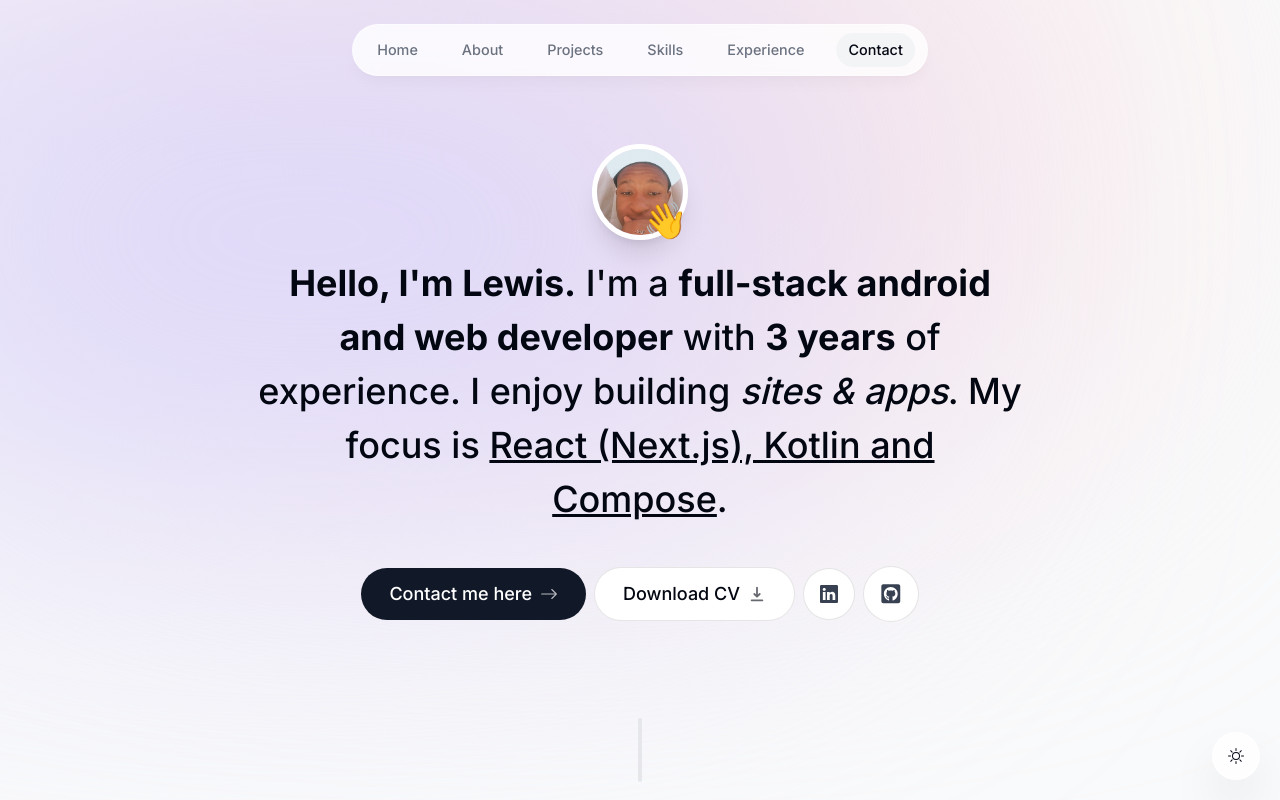
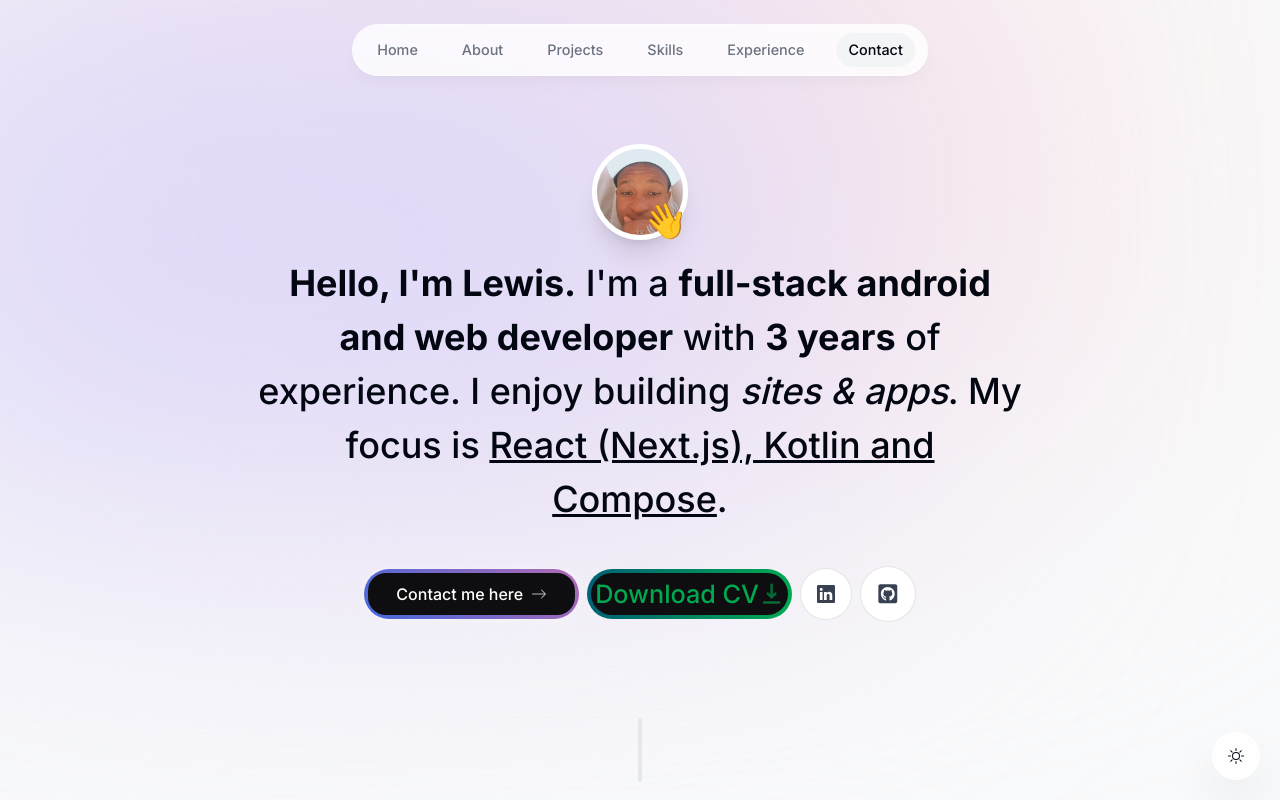
Before and after one commit to Lewis-walter7/portfolio, a Next.js app: page / in a window 1280 px wide. Shown: the top 800 px of the page. Built offline with nearby package versions, Linux system fonts and the light colour scheme; no server answers.

Commit message:
third commit

```diff
--- /dev/null
+++ b/components/custom.css
@@ -0,0 +1,88 @@
+.bn30 {
+    border: 5em;
+    cursor: pointer;
+    outline: none;
+    font-size: 16px;
+    -webkit-transform: translate(0);
+    transform: translate(0);
+    background-image: linear-gradient(45deg, #4568dc, #b06ab3);
+    padding: 0.7em 2em;
+    border-radius: 65px;
+    box-shadow: 1px 1px 10px rgba(255, 255, 255, 0.438);
+    -webkit-transition: box-shadow 0.25s;
+    transition: box-shadow 0.25s;
+    color: white;
+    display: flex;
+    gap: 8px;
+    align-items: center;
+  }
+
+  .bn30 .text {
+    background-clip: text;
+    -webkit-background-clip: text;
+    -webkit-text-fill-color: transparent;
+    background-image: linear-gradient(45deg, #4568dc, #b06ab3);
+  }
+
+  .bn30:after {
+    content: "";
+    border-radius: 18px;
+    position: absolute;
+    margin: 4px;
+    top: 0;
+    left: 0;
+    bottom: 0;
+    right: 0;
+    z-index: -1;
+    background: #0e0e10;
+  }
+
+  .bn30:hover {
+    background-image: linear-gradient(-45deg, #4568dc, #b06ab3);
+    box-shadow: 0 12px 24px rgba(128, 128, 128, 0.1);
+    transform: scale(1.05);
+    transition-duration: 5ms;
+  }
+
+  .bn30:hover .text {
+    background-image: linear-gradient(-45deg, #4568dc, #b06ab3);
+  }
+
+
+  .bn31 {
+    background-image: linear-gradient(to right, #006175 0%, #00a950 100%);
+    border-radius: 40px;
+    box-sizing: border-box;
+    color: #00a84f;
+    display: block;
+    height: 50px;
+    font-size: 1.4em;
+    padding: 4px;
+    position: relative;
+    text-decoration: none;
+    width: fit-content;
+    z-index: 2;
+    display: flex;
+    gap: 8px;
+    align-items: center;
+  }
+
+  .bn31:hover {
+    color: #fff;
+  }
+
+  .bn31 .bn31span {
+    align-items: center;
+    background: #0e0e10;
+    border-radius: 40px;
+    display: flex;
+    justify-content: center;
+    height: 100%;
+    transition: background 0.5s ease;
+    width: 100%;
+    padding: 4px;
+  }
+
+  .bn31:hover .bn31span {
+    background: transparent;
+  }
--- a/components/intro.tsx
+++ b/components/intro.tsx
@@ -2,6 +2,7 @@
 
 import Image from "next/image";
 import React from "react";
+import'./custom.css';
 import { motion } from "framer-motion";
 import Link from "next/link";
 import { BsArrowRight, BsLinkedin } from "react-icons/bs";
@@ -79,7 +80,8 @@ export default function Intro() {
       >
         <Link
           href="#contact"
-          className="group bg-gray-900 text-white px-7 py-3 flex items-center gap-2 rounded-full outline-none focus:scale-110 hover:scale-110 hover:bg-gray-950 active:scale-105 transition"
+          // className="group bg-gray-900 text-white px-7 py-3 flex items-center gap-2 rounded-full outline-none focus:scale-110 hover:scale-110 hover:bg-gray-950 active:scale-105 transition"
+          className="bn30"
           onClick={() => {
             setActiveSection("Contact");
             setTimeOfLastClick(Date.now());
@@ -90,12 +92,14 @@ export default function Intro() {
         </Link>
 
         <a
-          className="group bg-white px-7 py-3 flex items-center gap-2 rounded-full outline-none focus:scale-110 hover:scale-110 active:scale-105 transition cursor-pointer borderBlack dark:bg-white/10"
+          className="bn31"
           href="/Lewis_Indusa_CV.pdf"
           download
         >
-          Download CV{" "}
-          <HiDownload className="opacity-60 group-hover:translate-y-1 transition" />
+          <span className="bn31span">
+            Download CV{" "}
+            <HiDownload className="opacity-60 group-hover:translate-y-1 transition" />
+          </span>
         </a>
 
         <a
```
